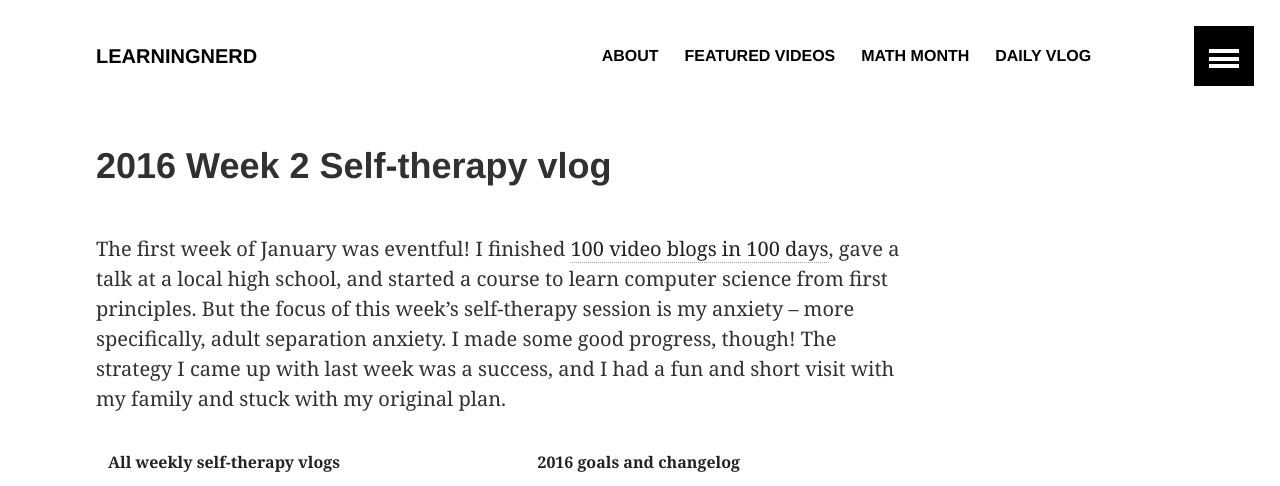
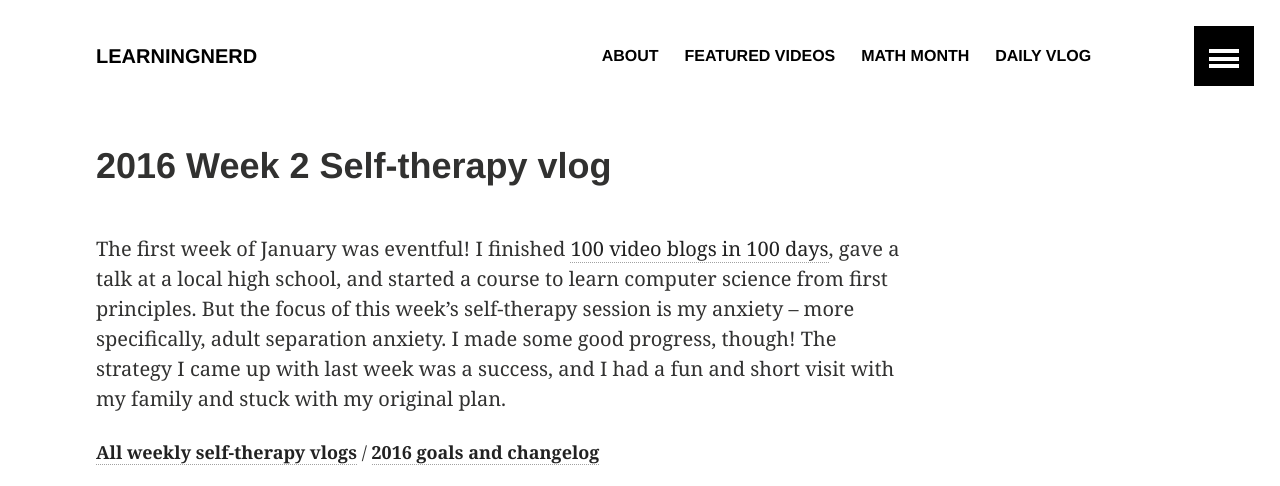
Before and after one commit to LearningNerd/learningnerd.github.io, a Jekyll site: the page built from _posts/2016-01-10-vlog.md, in a window 1280 px wide and 900 px high, cut to the strip 0-486 px from the top of the window. Built offline with Jekyll 4.4.1, drawn with Linux system fonts in a browser that asks for light colours.

Commit message:
minor edit

```diff
--- a/_posts/2016-01-10-vlog.md
+++ b/_posts/2016-01-10-vlog.md
@@ -6,7 +6,7 @@ permalink: /2016/self-therapy-vlog-2/
 
 The first week of January was eventful! I finished [100 video blogs in 100 days](/vlog/), gave a talk at a local high school, and started a course to learn computer science from first principles. But the focus of this week's self-therapy session is my anxiety -- more specifically, adult separation anxiety. I made some good progress, though! The strategy I came up with last week was a success, and I had a fun and short visit with my family and stuck with my original plan.
 
-[**All weekly self-therapy vlogs**](/self-therapy-vlog/) | [**2016 goals and changelog**](/2016/)
+[**All weekly self-therapy vlogs**](/self-therapy-vlog/) / [**2016 goals and changelog**](/2016/)
 
 <iframe width="1280" height="720" src="https://www.youtube.com/embed/ub310QxjA0E" frameborder="0" allowfullscreen></iframe>
 
```
